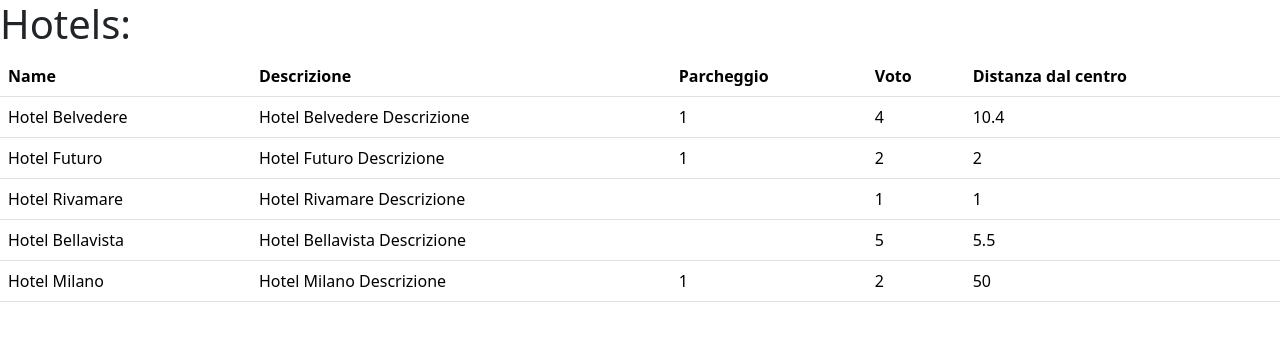
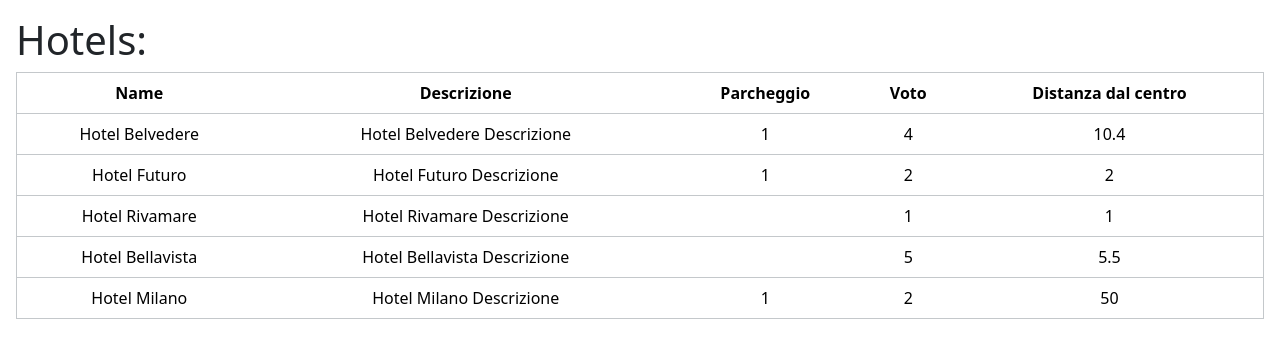
Before and after one commit to SaraG94/php-hotel, a PHP site: page / in a window 1280 px wide. Shown: the top 358 px of the page. Run offline with PHP 8.4, Linux system fonts and the light colour scheme.

Commit message:
FEAT style table + text align

```diff
--- a/index.php
+++ b/index.php
@@ -7,7 +7,7 @@
     <link href="https://cdn.jsdelivr.net/npm/bootstrap@5.3.0-alpha1/dist/css/bootstrap.min.css" rel="stylesheet" integrity="sha384-GLhlTQ8iRABdZLl6O3oVMWSktQOp6b7In1Zl3/Jr59b6EGGoI1aFkw7cmDA6j6gD" crossorigin="anonymous">
     <title>PHP Hotel</title>
 </head>
-<body>
+<body class="p-3">
     <h1>Hotels:</h1>
     <?php
 
@@ -49,14 +49,14 @@
             ],
         ];
     ?>
-    <table class="table">
+    <table class="table border border-secondary-subtle">
         <thead>
             <tr>
-                <th scope="col">Name</th>
-                <th scope="col">Descrizione</th>
-                <th scope="col">Parcheggio</th>
-                <th scope="col">Voto</th>
-                <th scope="col">Distanza dal centro</th>
+                <th scope="col" class="text-center">Name</th>
+                <th scope="col" class="text-center">Descrizione</th>
+                <th scope="col" class="text-center">Parcheggio</th>
+                <th scope="col" class="text-center">Voto</th>
+                <th scope="col" class="text-center">Distanza dal centro</th>
             </tr>
         </thead>
         <tbody>
@@ -69,7 +69,7 @@
                     foreach($hotel as $hotelFeatures):
                 ?>
                 <!-- creo una colonna per ogni caratteristica dell'hotel -->
-                <td><?php echo $hotelFeatures;?></td>
+                <td class="text-center"><?php echo $hotelFeatures;?></td>
                 <?php
                     endforeach;
                 ?>
```
